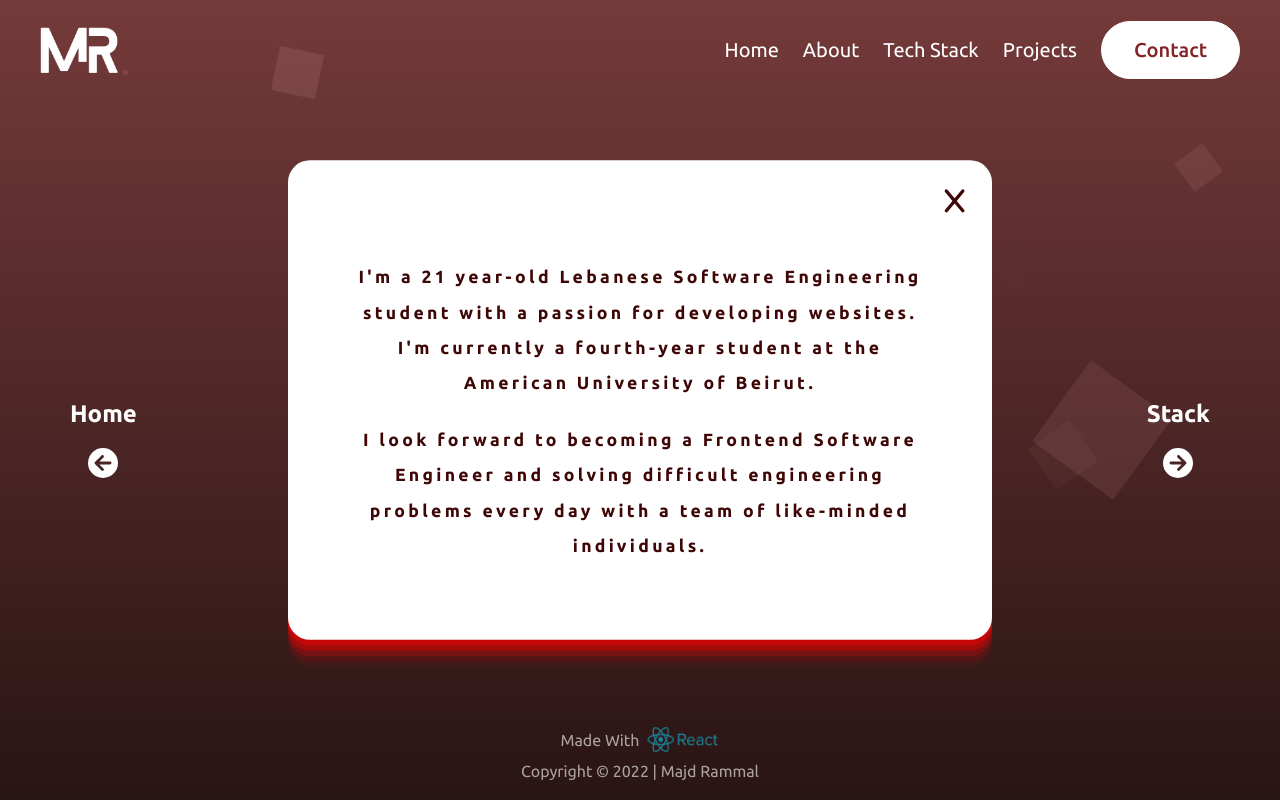
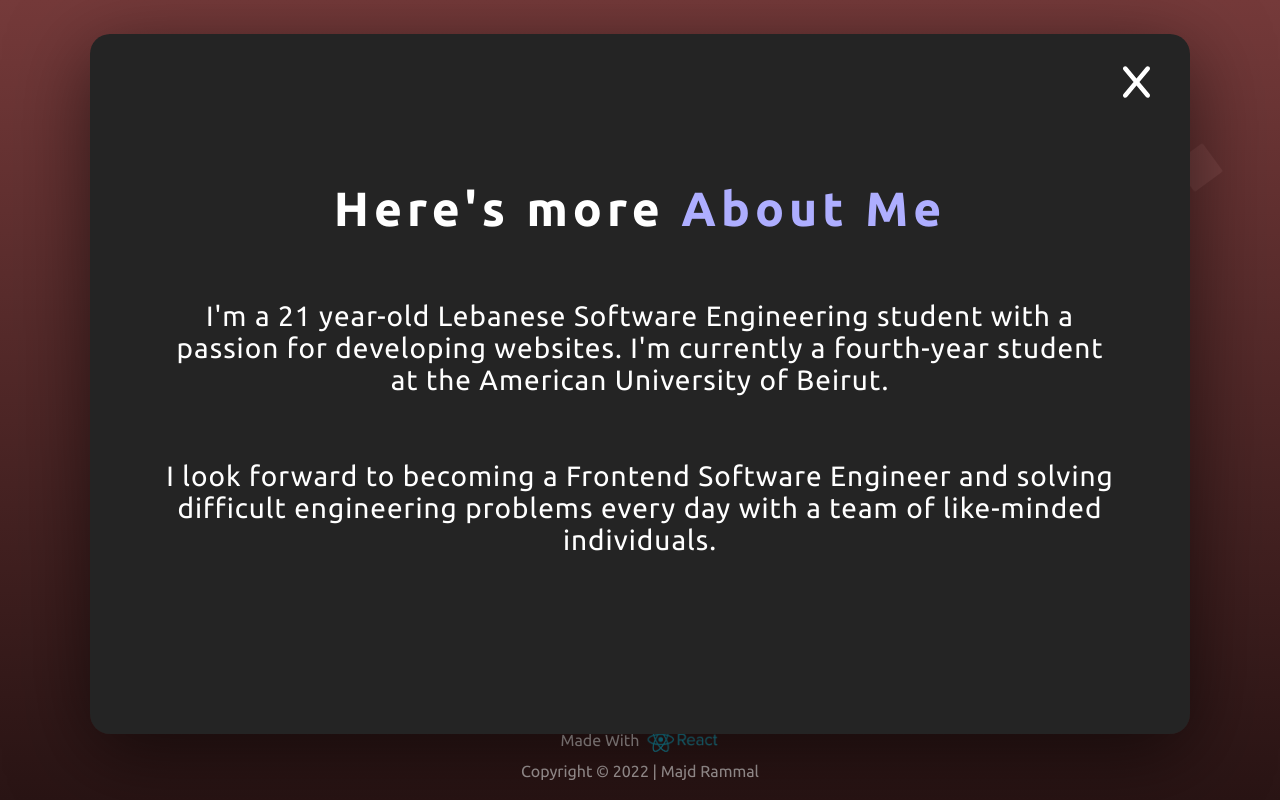
Before and after one commit to majdrammal/majd-rammal-eportfolio, a React (Create React App) app: page /About in a window 1280 px wide. Both pictures are taken after a click on the button "Tell Me More". Built offline with nearby package versions, Linux system fonts and the light colour scheme.

Commit message:
Added "tell me more" modal for the about section

```diff
--- a/src/components/About.jsx
+++ b/src/components/About.jsx
@@ -26,18 +26,22 @@ const About = () => {
                     </p>
                     <button className="button about__more" onClick={moreAboutMe}>Tell Me More</button>
                 </div>
-                <div className="about__more--modal">
-                <p className="about__para">
-                        I'm a 21 year-old Lebanese Software Engineering student with a
-                        passion for developing websites. I'm currently a fourth-year
-                        student at the American University of Beirut.
-                </p>
-                <p className="about__para">
-                    I look forward to becoming a Frontend Software Engineer
-                    and solving difficult engineering problems every day
-                    with a team of like-minded individuals.
-                </p>
-                <FontAwesomeIcon icon="fa-solid fa-x" onClick={moreAboutMeClose}/>
+            </div>
+            <div className="about__modal">
+                <div className="about__modal--container">
+                    <FontAwesomeIcon icon="fa-solid fa-x" className="modal__closer" onClick={moreAboutMeClose}/>
+                    <h3 className="modal__title about__modal--title">
+                        <b>
+                            Here's more <span className="blue">About Me</span>
+                        </b>
+
+                    </h3>
+                    <h3 className="modal__sub-title about__modal--sub-title">
+                        I'm a 21 year-old Lebanese Software Engineering student with a passion for developing websites. I'm currently a fourth-year student at the American University of Beirut.
+                    </h3>
+                    <h3 className="modal__sub-title about__modal--sub-title">
+                        I look forward to becoming a Frontend Software Engineer and solving difficult engineering problems every day with a team of like-minded individuals.
+                    </h3>
                 </div>
             </div>
             <NextPage text='Stack' />
--- a/src/components/Modal.jsx
+++ b/src/components/Modal.jsx
@@ -33,7 +33,7 @@ const Modal = () => {
 
     return (
         <div className="modal">
-            <div className="modal__contact">
+            <div className="modal__container">
                 <FontAwesomeIcon icon="fa-solid fa-x" className="modal__closer" onClick={contactClose}/>
                 <h3 className="modal__title">
                     Let's have a chat!
--- a/src/index.css
+++ b/src/index.css
@@ -437,50 +437,6 @@ nav {
   margin-top: 40px;
 }
 
-.about__more--modal {
-  text-align: center;
-  background-color: white;
-  max-height: 600px;
-  border-radius: 20px;
-  padding: 70px 50px;
-  box-shadow: 1px 1px 5px black;
-  position: relative;
-  z-index: 10;
-  display: none;
-  transform: scale(1.1);
-  box-shadow: rgba(255, 0, 0, 0.4) 0px 5px, rgba(255, 0, 0, 0.3) 0px 10px, rgba(255, 0, 0, 0.2) 0px 15px, rgba(255, 0, 0, 0.1) 0px 20px, rgba(255, 0, 0, 0.05) 0px 25px;
-}
-
-.about__more--open .about__text {
-  display: none;
-}
-
-.about__more--open .about__more--modal {
-  display: block;
-}
-
-.about__more--open .about__para {
-  color: rgb(63, 6, 6);
-  font-weight: bold;
-  font-size: 16px;
-  letter-spacing: 3px;
-}
-
-.fa-x {
-  position: absolute;
-  cursor: pointer;
-  color: rgb(63, 6, 6);
-  font-size: 24px;
-  position: fixed;
-  top: 25px;
-  right: 25px;
-  transition: all 300ms ease;
-}
-
-.fa-x:hover {
-  transform: scale(1.2);
-}
-
 /* STACK PAGE */
 
 @keyframes fadeIn {
@@ -514,6 +470,17 @@ nav {
   display: flex;
   flex-wrap: wrap;
   justify-content: center;
+  animation: slideUp 1000ms;
+}
+
+@keyframes slideUp {
+  0% {
+    transform: translateY(400%);
+  }
+
+  100% {
+    transform: translateY(0%);
+  }
 }
 
 .tech__wrapper {
@@ -632,7 +599,7 @@ nav {
   position: absolute;
   top: 50%;
   left: 20px;
-  transform: translateX(50%);
+  transform: translateX(0%);
   color: white;
   max-width: 550px;
   opacity: 0;
@@ -680,10 +647,10 @@ nav {
   transform: scale(1.05);
 }
 
-/* MODAL */
+/* MODAL & ABOUT MODAL */
 
-.modal {
-  position: absolute;
+.modal, .about__modal {
+  position: fixed;
   top: 48%;
   left: 50%;
   transform: translate(-50%, -50%);
@@ -698,13 +665,13 @@ nav {
   transition: visibility 1s, z-index 1s, box-shadow 0.5s ease;
 }
 
-.contact__open .modal{
+.contact__open .modal, .about__more--open .about__modal {
   z-index: 60;
   box-shadow: 0 20px 80px 0 rgb(0, 0, 0, 0.55);
   visibility: visible;
 }
 
-.modal__contact {
+.modal__container, .about__modal--container {
   width: 100%;
   display: flex;
   flex-direction: column;
@@ -717,7 +684,7 @@ nav {
   transform: scale(0);
 }
 
-.contact__open .modal__contact {
+.contact__open .modal__container, .about__more--open .about__modal--container {
   transform: scale(1);
 }
 
@@ -734,11 +701,20 @@ nav {
   text-align: center;
 }
 
+.about__modal--title {
+  margin-bottom: 32px;
+}
+
 .modal__sub-title {
   margin: 24px 0 48px 0;
   font-size: 22px;
   letter-spacing: 1px;
   text-align: center;
+}
+
+.about__modal--sub-title {
+  font-size: 28px;
+  margin: 32px 0;
 }
 
 input, textarea {
@@ -849,13 +825,26 @@ input:focus, textarea:focus {
   color: white;
   font-size: 36px;
   z-index: 100;
+  cursor: pointer;
+  transition: all 300ms ease;
 }
 
-.contact__open nav, .contact__open section {
+.modal__closer:hover {
+  transform: scale(1.25);
+}
+
+.contact__open nav, .contact__open section, .about__more--open nav, .about__more--open section, .about__more--open .both__page {
   opacity: 0;
   visibility: hidden;
   transition: all 400ms;
 }
+
+.about__more--open #about {
+  opacity: 1;
+  visibility: visible;
+}
+
+
 
 /* RESPONSIVENESS */
 
```
Also changed, not shown: 1 other file (tests, documents, lock files or other folders).
